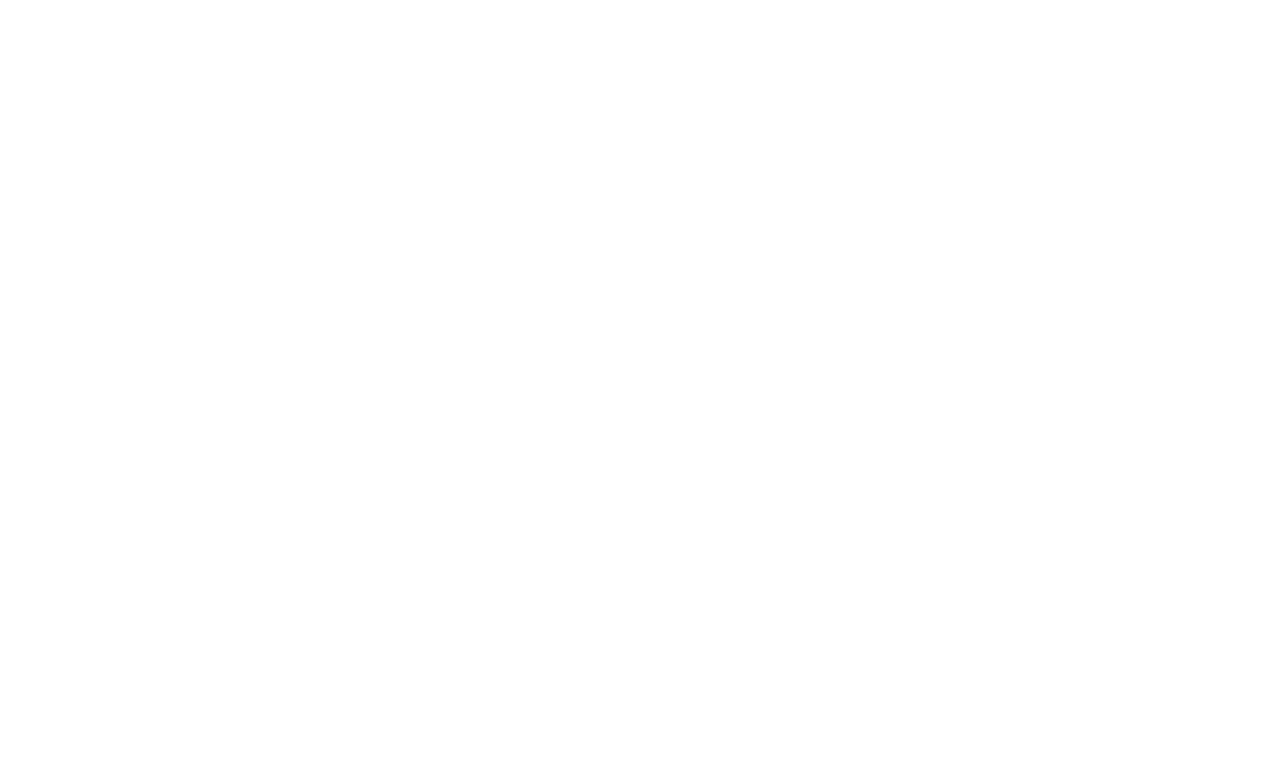
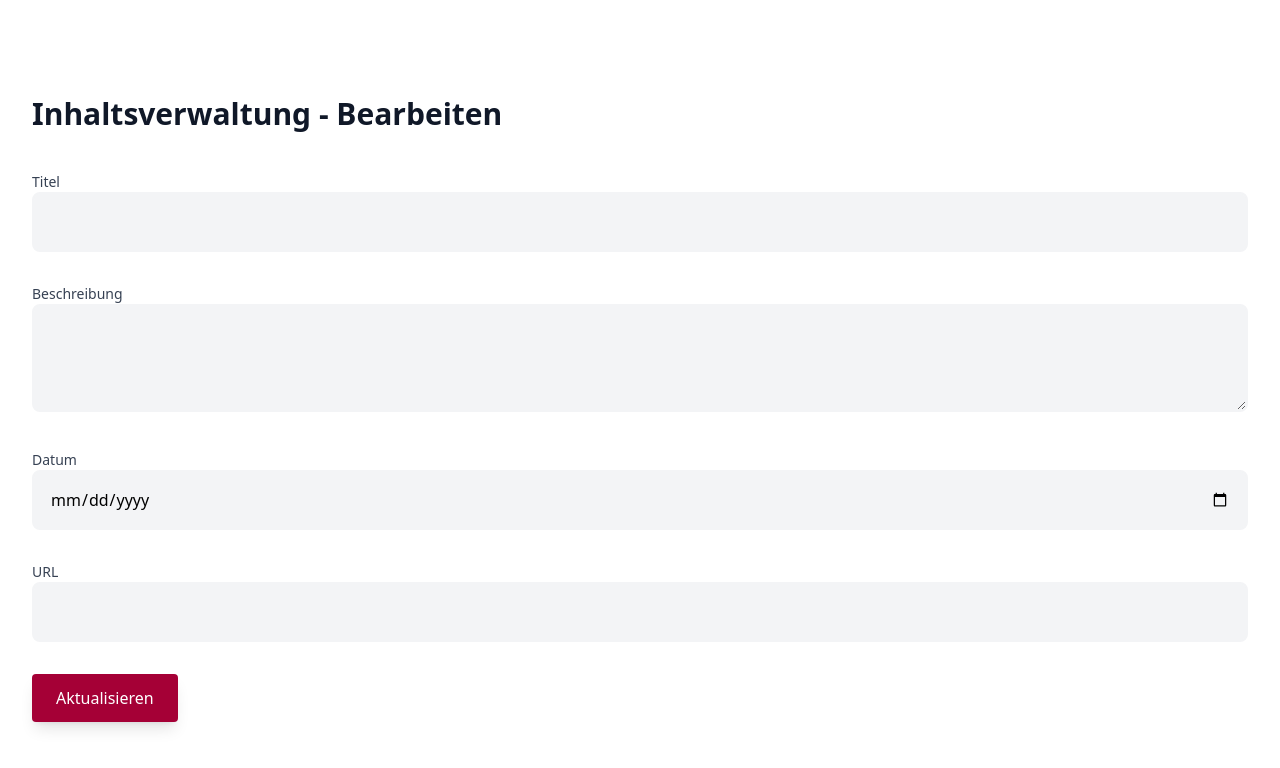
Before and after one commit to mktcode/mktcms, a Nuxt app: page /mktcms/1 in a window 1280 px wide. Before the commit this address had no page. Shown: the top 768 px of the page. Built offline with nearby package versions, Linux system fonts and the light colour scheme; no server answers.

Commit message:
feat: add post editing functionality with API integration for fetching and updating posts

```diff
--- /dev/null
+++ b/pages/mktcms/[id].vue
@@ -0,0 +1,67 @@
+<script setup lang="ts">
+import type { Post } from '~/types';
+
+definePageMeta({
+  validate: async (route) => {
+    return typeof route.params.id === 'string' && /^\d+$/.test(route.params.id)
+  }
+})
+
+const route = useRoute();
+const { data: post } = await useFetch<Post>(`/api/posts/${route.params.id}`);
+
+const title = ref(post.value?.title);
+const description = ref(post.value?.description);
+const date = ref(post.value?.date);
+const url = ref(post.value?.url);
+
+const createPost = async () => {
+  await $fetch('/api/posts/update', {
+    method: 'POST',
+    body: {
+      id: route.params.id,
+      title: title.value,
+      description: description.value,
+      date: date.value,
+      url: url.value,
+    },
+  });
+  navigateTo('/mktcms');
+};
+</script>
+
+<template>
+  <div class="max-w-7xl mx-auto px-4 sm:px-6 lg:px-8 py-24">
+    <div class="flex items-center">
+      <h1 class="text-3xl font-bold text-gray-900">
+        Inhaltsverwaltung - Bearbeiten
+      </h1>
+    </div>
+
+    <div class="mt-10">
+      <form @submit.prevent="createPost" class="space-y-8">
+        <div>
+          <label for="title" class="block text-sm font-medium text-gray-700">Titel</label>
+          <input v-model="title" type="text" name="title" id="title">
+        </div>
+
+        <div>
+          <label for="description" class="block text-sm font-medium text-gray-700">Beschreibung</label>
+          <textarea v-model="description" name="description" id="description" rows="3" />
+        </div>
+
+        <div>
+          <label for="date" class="block text-sm font-medium text-gray-700">Datum</label>
+          <input v-model="date" type="date" name="date" id="date">
+        </div>
+
+        <div>
+          <label for="url" class="block text-sm font-medium text-gray-700">URL</label>
+          <input v-model="url" type="text" name="url" id="url">
+        </div>
+
+        <button type="submit" class="button">Aktualisieren</button>
+      </form>
+    </div>
+  </div>
+</template>
```
Also changed, not shown: 2 other files (tests, documents, lock files or other folders).
